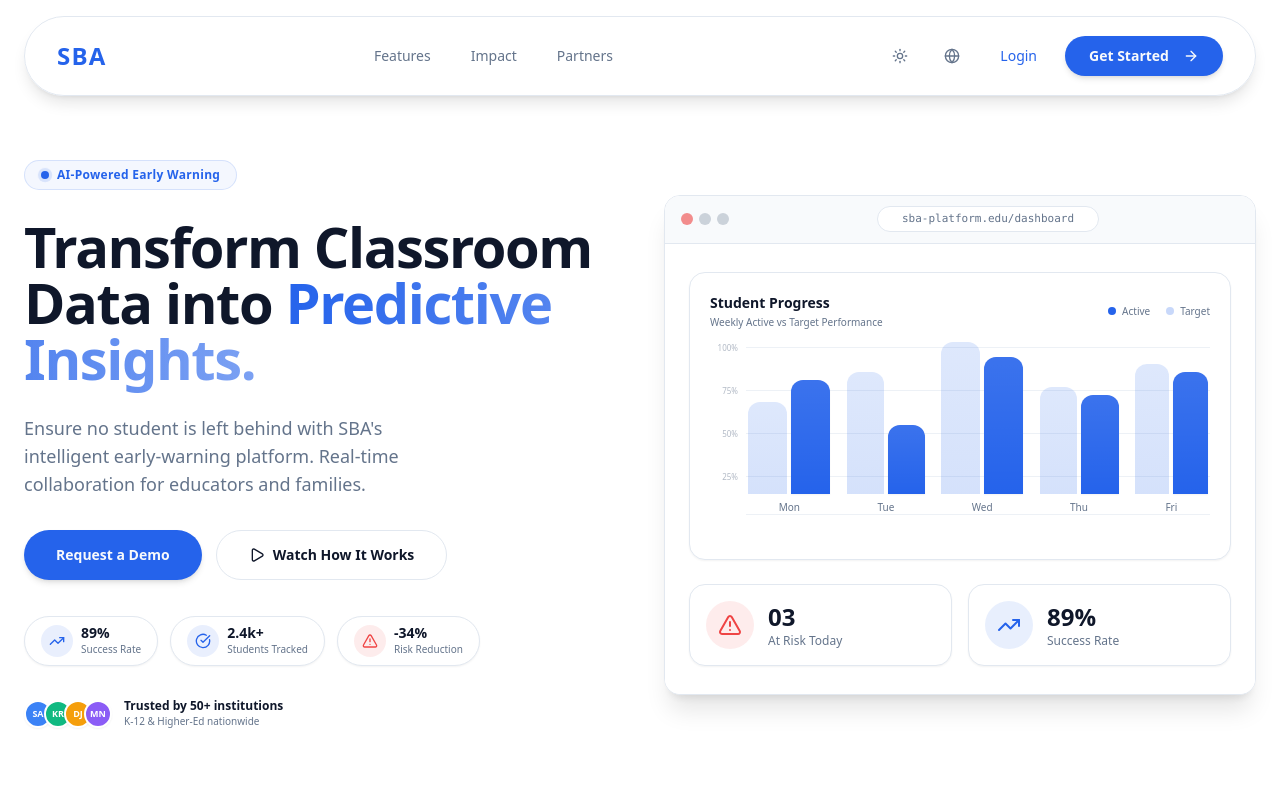
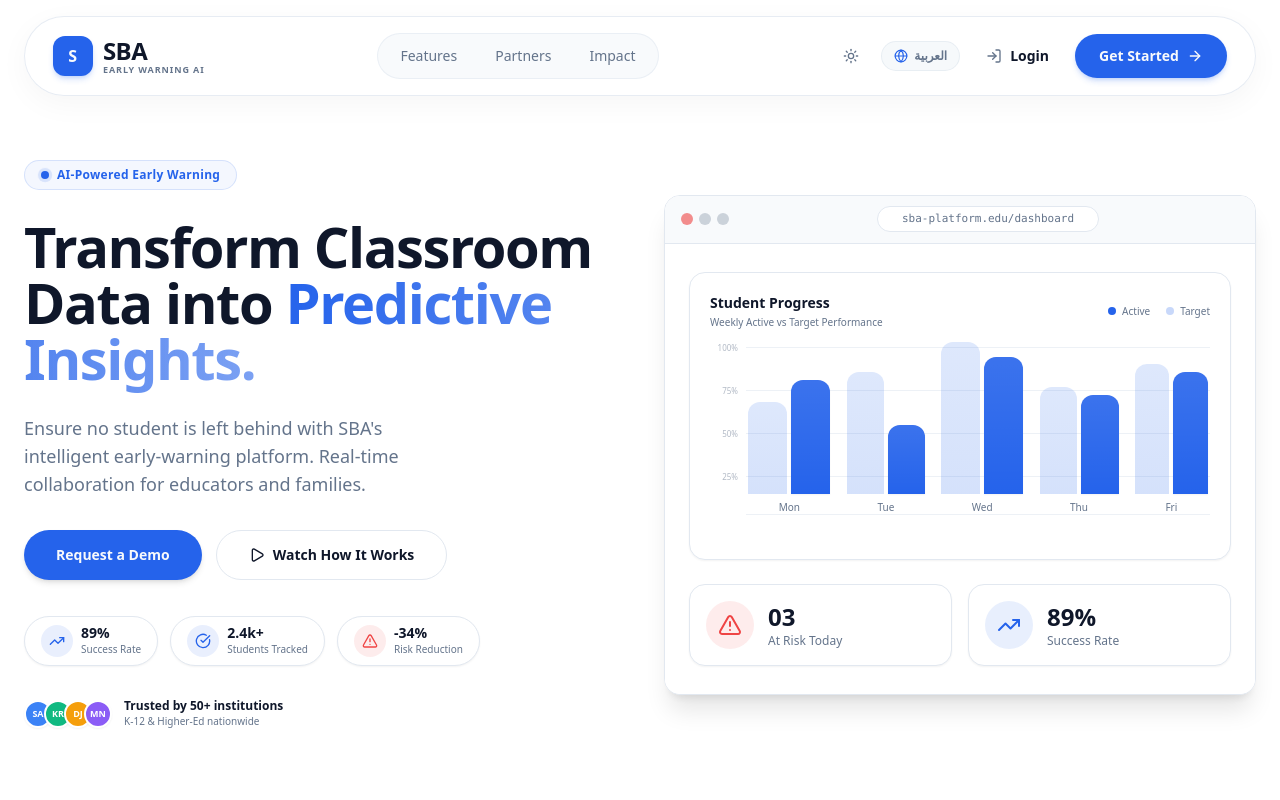
Before and after one commit to ebrahem-eng/Student_Behavior_Analysis_front_end, a React (Vite) app: page / in a window 1280 px wide. Shown: the top 800 px of the page. Built offline with nearby package versions, Linux system fonts and the light colour scheme.

Commit message:
feat(landing): redesign navbar with floating pill glassmorphism and enhance footer typing

```diff
--- a/src/features/landing/components/LandingNavbar.tsx
+++ b/src/features/landing/components/LandingNavbar.tsx
@@ -1,7 +1,7 @@
 import { useState } from "react";
 import { Link } from "react-router-dom";
 import { useTranslation } from "react-i18next";
-import { Globe, Menu, ArrowRight } from "lucide-react";
+import { Globe, Menu, ArrowRight, Sparkles, LogIn, Shield, Users } from "lucide-react";
 import { Button } from "@/components/ui/button";
 import { Sheet, SheetContent, SheetTrigger, SheetHeader, SheetTitle } from "@/components/ui/sheet";
 import { ThemeToggle } from "@/components/theme-toggle";
@@ -18,61 +18,78 @@ export function LandingNavbar() {
   };
 
   const navLinks = [
-    { label: isAr ? "المميزات" : "Features", href: "#features" },
-    { label: isAr ? "الأثر" : "Impact", href: "#impact" },
-    { label: isAr ? "الشركاء" : "Partners", href: "#partners" },
+    { label: isAr ? "المميزات والأنظمة" : "Features", href: "#features", icon: Sparkles },
+    { label: isAr ? "المؤسسات الشريكة" : "Partners", href: "#partners", icon: Shield },
+    { label: isAr ? "تحليل الأثر" : "Impact", href: "#impact", icon: Users },
   ];
 
   return (
-    <header className="w-full sticky top-0 z-50 transition-colors duration-200 px-4 sm:px-6">
-      <div className="flex justify-between items-center h-20 px-6 sm:px-8 max-w-[1280px] mx-auto bg-card/80 dark:bg-card/80 backdrop-blur-md border border-border rounded-full mt-4 shadow-lg">
-        {/* Brand Logo */}
-        <Link to="/" className="text-2xl font-bold text-primary tracking-wider hover:opacity-90 transition-opacity">
+    <header className="w-full sticky top-0 z-50 transition-all duration-300 px-3 sm:px-6 pt-3 sm:pt-4">
+      <div className="flex justify-between items-center h-16 sm:h-20 px-4 sm:px-7 max-w-[1280px] mx-auto bg-card/85 dark:bg-card/80 backdrop-blur-xl border border-border/80 rounded-full shadow-[0_8px_30px_rgb(0,0,0,0.04)] dark:shadow-[0_8px_30px_rgb(0,0,0,0.25)] transition-all duration-300">
+
+        {/* Brand Logo & Tag */}
+        <Link to="/" className="flex items-center gap-2.5 group">
+          <div className="w-9 h-9 sm:w-10 sm:h-10 bg-primary text-primary-foreground rounded-xl flex items-center justify-center font-extrabold text-base tracking-wider shadow-md shadow-primary/20 group-hover:scale-105 transition-transform duration-300">
+            S
+          </div>
+          <div className="flex flex-col">
+            <span className="text-xl sm:text-2xl font-black text-foreground tracking-tight group-hover:text-primary transition-colors duration-300">
               SBA
+            </span>
+            <span className="hidden sm:inline-block text-[9px] font-semibold text-muted-foreground uppercase tracking-widest -mt-1">
+              {isAr ? "نظام الإنذار المبكر" : "Early Warning AI"}
+            </span>
+          </div>
         </Link>
 
-        {/* Desktop Navigation */}
-        <nav className="hidden md:flex gap-6 items-center">
+        {/* Desktop Navigation Links */}
+        <nav className="hidden md:flex items-center gap-1.5 bg-secondary/50 border border-border/60 rounded-full p-1.5">
           {navLinks.map((link) => (
             <a
               key={link.href}
               href={link.href}
-              className="text-sm font-medium text-muted-foreground hover:text-primary transition-all duration-200 cursor-pointer active:scale-95 px-2 py-1"
+              className="text-xs sm:text-sm font-medium text-muted-foreground hover:text-foreground hover:bg-card hover:shadow-xs px-4 py-1.5 rounded-full transition-all duration-200 cursor-pointer active:scale-95"
             >
               {link.label}
             </a>
           ))}
         </nav>
 
-        {/* Action Controls */}
-        <div className="flex items-center gap-2 sm:gap-3">
-          <ThemeToggle className="rounded-full text-muted-foreground hover:text-foreground hover:bg-secondary" />
+        {/* Action Controls & CTAs */}
+        <div className="flex items-center gap-1.5 sm:gap-2.5">
+          {/* Theme Toggle */}
+          <ThemeToggle className="rounded-full text-muted-foreground hover:text-foreground hover:bg-secondary transition-colors" />
 
-          <Button
-            variant="ghost"
-            size="icon"
+          {/* Language Switcher Pill */}
+          <button
             onClick={toggleLanguage}
-            className="rounded-full text-muted-foreground hover:text-foreground hover:bg-secondary"
-            title="Switch Language"
+            className="flex items-center gap-1.5 px-3 py-1.5 rounded-full text-xs font-semibold text-muted-foreground hover:text-foreground bg-secondary/60 hover:bg-secondary border border-border/70 transition-all duration-200 active:scale-95"
+            title={isAr ? "Switch to English" : "التبديل إلى العربية"}
           >
-            <Globe className="w-4 h-4" />
-          </Button>
+            <Globe className="w-3.5 h-3.5 text-primary" />
+            <span>{isAr ? "EN" : "العربية"}</span>
+          </button>
 
+          {/* Login Button */}
           <Button
             asChild
             variant="ghost"
-            className="hidden md:inline-flex text-sm font-medium text-primary hover:bg-secondary px-4 py-2 transition-colors duration-200 rounded-full"
+            className="hidden lg:inline-flex text-xs sm:text-sm font-semibold text-foreground hover:text-primary hover:bg-secondary/70 px-4 py-2 rounded-full transition-colors"
           >
-            <Link to="/login">{isAr ? "تسجيل الدخول" : "Login"}</Link>
+            <Link to="/login" className="flex items-center gap-1.5">
+              <LogIn className="w-3.5 h-3.5 text-muted-foreground" />
+              <span>{isAr ? "تسجيل الدخول" : "Login"}</span>
+            </Link>
           </Button>
 
+          {/* Primary CTA */}
           <Button
             asChild
-            className="bg-primary text-primary-foreground font-semibold hover:opacity-90 transition-all shadow-md hover:shadow-lg rounded-full active:scale-95 px-6 h-10 text-sm"
+            className="bg-primary text-primary-foreground font-semibold hover:opacity-95 transition-all shadow-md shadow-primary/20 hover:shadow-lg hover:shadow-primary/30 rounded-full active:scale-95 px-5 sm:px-6 h-9 sm:h-11 text-xs sm:text-sm group"
           >
-            <Link to="/login">
+            <Link to="/login" className="flex items-center gap-1.5">
               <span>{isAr ? "ابدأ الآن" : "Get Started"}</span>
-              <ArrowRight className="w-4 h-4 ml-1.5 rtl:mr-1.5 rtl:ml-0 rtl:rotate-180" />
+              <ArrowRight className="w-3.5 h-3.5 sm:w-4 sm:h-4 group-hover:translate-x-0.5 rtl:group-hover:-translate-x-0.5 rtl:rotate-180 transition-transform duration-200" />
             </Link>
           </Button>
 
@@ -82,50 +99,90 @@ export function LandingNavbar() {
               <Button
                 variant="ghost"
                 size="icon"
-                className="md:hidden rounded-full text-muted-foreground hover:text-foreground"
+                className="md:hidden rounded-full text-muted-foreground hover:text-foreground hover:bg-secondary"
+                aria-label="Open Menu"
               >
                 <Menu className="w-5 h-5" />
               </Button>
             </SheetTrigger>
-            <SheetContent side="right" className="bg-card border-border text-foreground flex flex-col justify-between">
-              <div className="space-y-6 mt-6">
-                <SheetHeader>
-                  <SheetTitle className="text-left rtl:text-right font-bold text-2xl text-primary">
-                    SBA
+            <SheetContent side="right" className="bg-card border-border text-foreground flex flex-col justify-between p-6 w-[300px] sm:w-[360px]">
+              <div className="space-y-6 mt-4">
+                <SheetHeader className="text-left rtl:text-right">
+                  <div className="flex items-center gap-2.5">
+                    <div className="w-9 h-9 bg-primary text-primary-foreground rounded-xl flex items-center justify-center font-bold text-sm shadow-md">
+                      S
+                    </div>
+                    <div>
+                      <SheetTitle className="text-xl font-bold text-foreground">
+                        SBA Platform
                       </SheetTitle>
+                      <p className="text-xs text-muted-foreground">
+                        {isAr ? "المنظومة التعليمية الذكية" : "Smart Behavioral Analytics"}
+                      </p>
+                    </div>
+                  </div>
                 </SheetHeader>
 
-                <nav className="flex flex-col space-y-3 pt-4">
-                  {navLinks.map((link) => (
+                {/* Mobile Nav Links */}
+                <nav className="flex flex-col space-y-2 pt-4">
+                  {navLinks.map((link) => {
+                    const Icon = link.icon;
+                    return (
                       <a
                         key={link.href}
                         href={link.href}
                         onClick={() => setIsOpen(false)}
-                      className="px-4 py-3 rounded-full text-base font-medium text-muted-foreground hover:text-primary hover:bg-secondary transition-colors"
+                        className="flex items-center gap-3 px-4 py-3 rounded-2xl text-sm font-semibold text-muted-foreground hover:text-foreground hover:bg-secondary/70 border border-transparent hover:border-border transition-all duration-200"
                       >
-                      {link.label}
+                        <div className="w-8 h-8 rounded-xl bg-primary/10 text-primary flex items-center justify-center">
+                          <Icon className="w-4 h-4" />
+                        </div>
+                        <span>{link.label}</span>
                       </a>
-                  ))}
+                    );
+                  })}
+
                   <Link
                     to="/login"
                     onClick={() => setIsOpen(false)}
-                    className="px-4 py-3 rounded-full text-base font-medium text-primary hover:bg-secondary transition-colors"
+                    className="flex items-center gap-3 px-4 py-3 rounded-2xl text-sm font-semibold text-foreground hover:bg-secondary/70 border border-border/60 transition-all duration-200"
                   >
-                    {isAr ? "تسجيل الدخول" : "Login"}
+                    <div className="w-8 h-8 rounded-xl bg-secondary text-foreground flex items-center justify-center">
+                      <LogIn className="w-4 h-4" />
+                    </div>
+                    <span>{isAr ? "تسجيل الدخول" : "Login"}</span>
                   </Link>
                 </nav>
               </div>
 
-              <div className="space-y-3 pt-6 border-t border-border">
-                <Button asChild className="w-full rounded-full bg-primary text-primary-foreground py-6 text-base shadow-md">
-                  <Link to="/login" onClick={() => setIsOpen(false)}>
-                    {isAr ? "ابدأ الآن" : "Get Started"}
+              {/* Mobile Drawer Footer Controls */}
+              <div className="space-y-4 pt-6 border-t border-border">
+                <div className="flex items-center justify-between px-2">
+                  <span className="text-xs font-medium text-muted-foreground">
+                    {isAr ? "المظهر واللغة" : "Preferences"}
+                  </span>
+                  <div className="flex items-center gap-2">
+                    <ThemeToggle className="rounded-full" />
+                    <button
+                      onClick={toggleLanguage}
+                      className="px-3 py-1.5 rounded-full text-xs font-semibold text-muted-foreground hover:text-foreground bg-secondary border border-border transition-colors"
+                    >
+                      {isAr ? "EN" : "العربية"}
+                    </button>
+                  </div>
+                </div>
+
+                <Button asChild className="w-full rounded-full bg-primary text-primary-foreground py-6 text-sm font-bold shadow-lg shadow-primary/20">
+                  <Link to="/login" onClick={() => setIsOpen(false)} className="flex items-center justify-center gap-2">
+                    <span>{isAr ? "ابدأ الآن مجاناً" : "Get Started Free"}</span>
+                    <ArrowRight className="w-4 h-4 rtl:rotate-180" />
                   </Link>
                 </Button>
               </div>
             </SheetContent>
           </Sheet>
         </div>
+
       </div>
     </header>
   );
```
Also changed, not shown: src/features/landing/components/LandingFooter.tsx (+12 -1 lines). Lines whose indentation alone changed are shown as unchanged.
